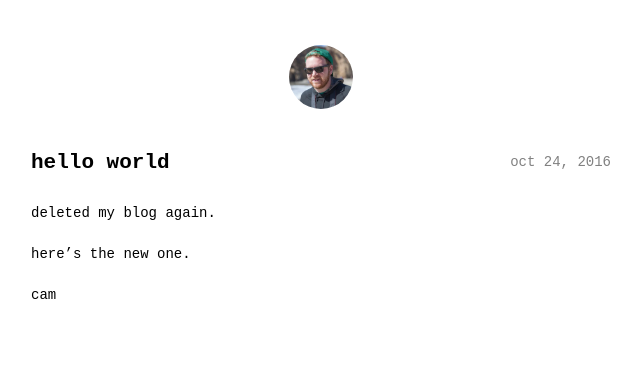
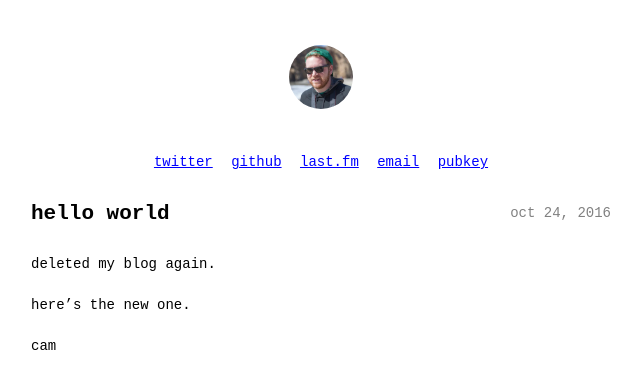
Before and after one commit to ecto/dotcom, a Jekyll site: the page built from _posts/2016-10-24-hello-world.md, in a window 1280 px wide. Shown: the top 389 px of the page, without its empty margins (319-960 px from the left). Built offline with Jekyll 4.4.1, drawn with Linux system fonts in a browser that asks for light colours.

Commit message:
links on every page

```diff
--- a/_layouts/default.html
+++ b/_layouts/default.html
@@ -26,6 +26,13 @@ I also like astronomy!
   {% include head.html %}<body>
 {% include header.html %}<div class="page-content">
   <div class="wrap">
+  <div id="banner">
+    <a href="https://twitter.com/campedersen">twitter</a>
+    <a href="https://github.com/ecto">github</a>
+    <a href="http://www.last.fm/user/campedersen">last.fm</a>
+    <a href="mailto:cam@campedersen.com">email</a>
+    <a href="/pubkey.txt">pubkey</a>
+  </div>
     {{ content | markdownify }}
   </div>
 </div>
```
Also changed, not shown: index.html (+0 -7 lines).
